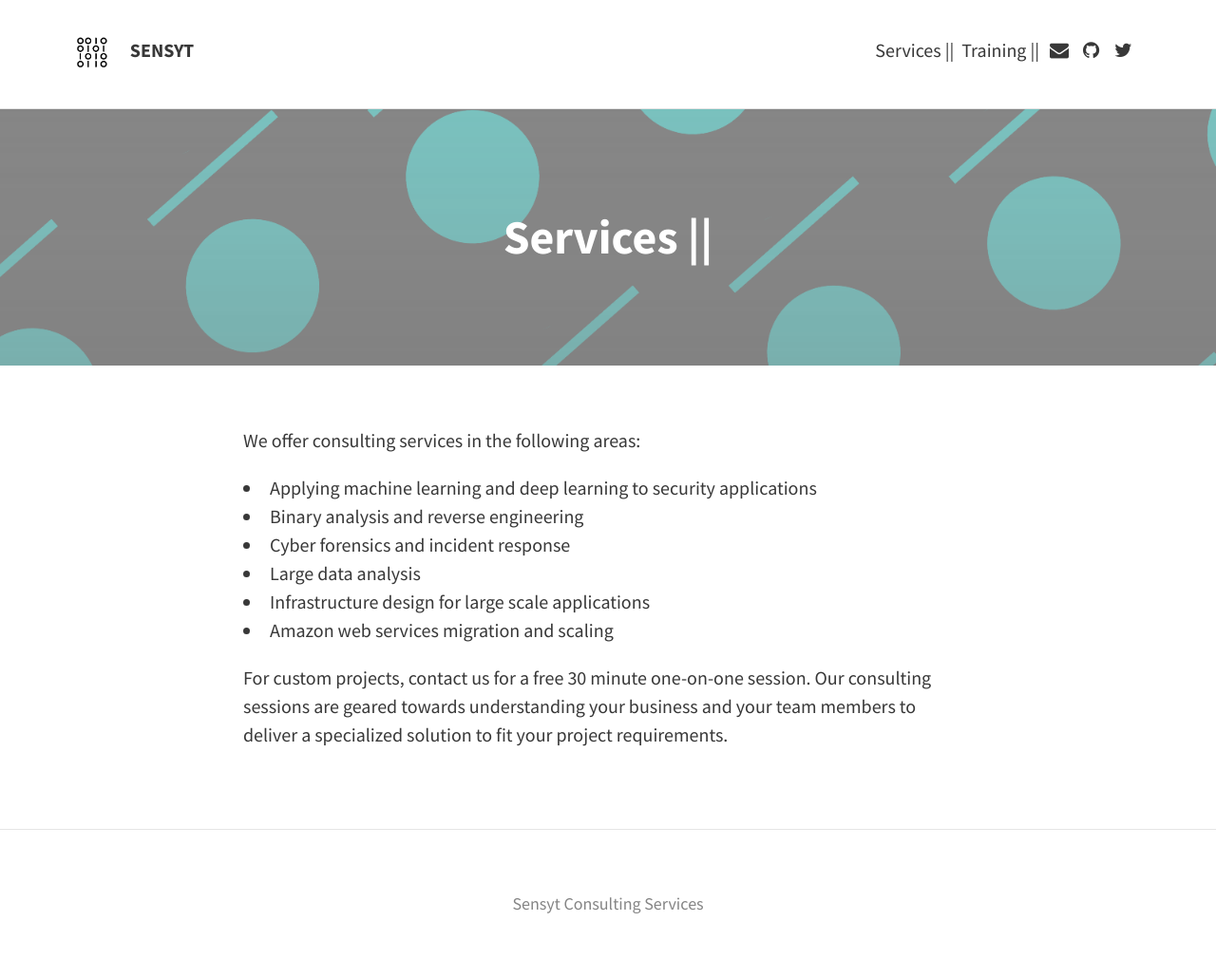
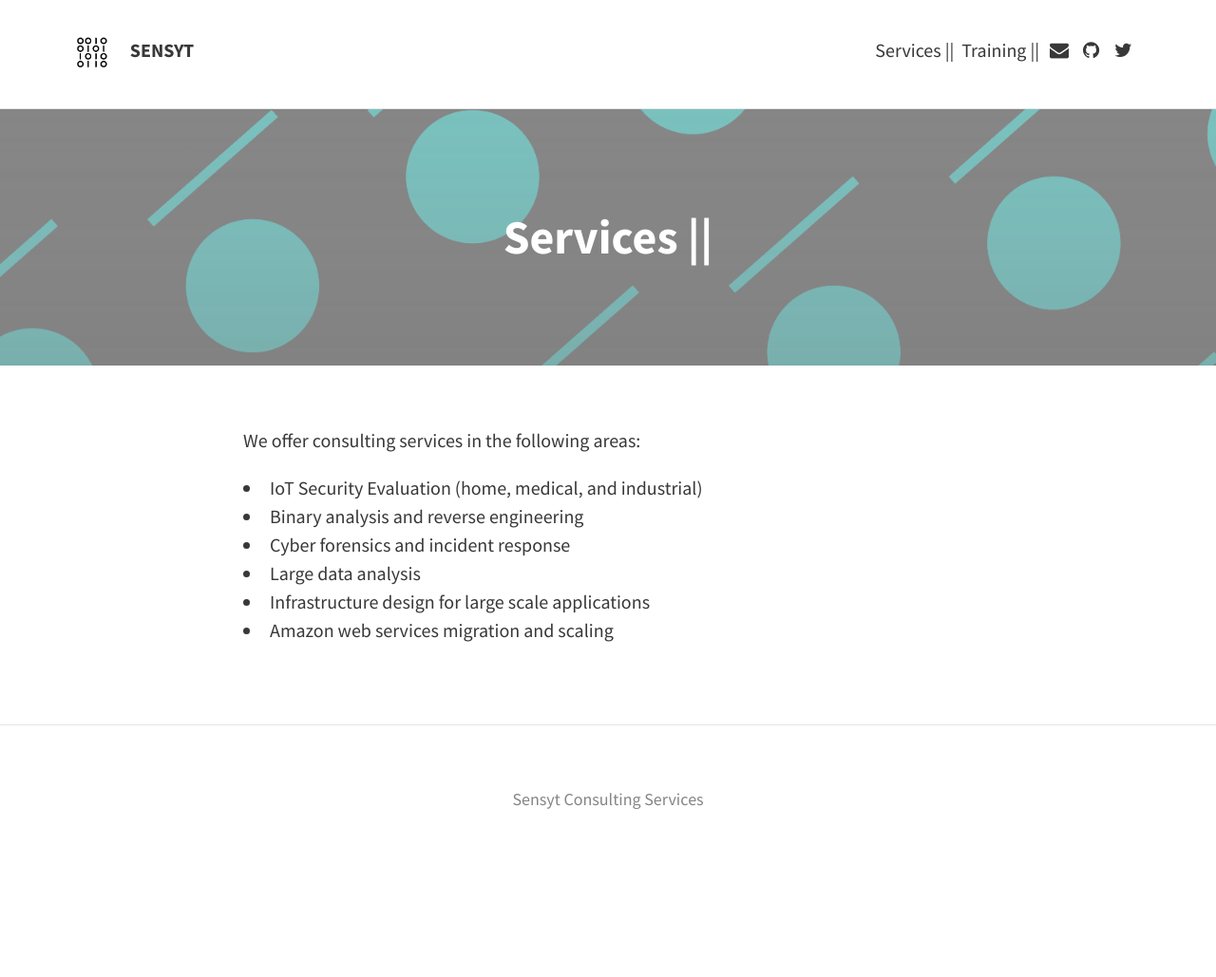
Before and after one commit to alrawi/sensyt.github.io, a Jekyll site: the page built from services.md, in a window 1280 px wide. Shown: the whole page at 95% size. Built offline with Jekyll 4.4.1, drawn with Linux system fonts in a browser that asks for light colours; nearby versions of some CDN libraries; after the commit the page ends 919 px from its top, so only the background shows below that.

Commit message:
Update services.md

```diff
--- a/services.md
+++ b/services.md
@@ -7,11 +7,9 @@ feature-img: "img/sample_feature_img_3.png"
 ---
 
 We offer consulting services in the following areas:
--  Applying machine learning and deep learning to security applications
+-  IoT Security Evaluation (home, medical, and industrial)
 -  Binary analysis and reverse engineering
 -  Cyber forensics and incident response
 -  Large data analysis
 -  Infrastructure design for large scale applications
 -  Amazon web services migration and scaling
-
-For custom projects, contact us for a free 30 minute one-on-one session. Our consulting sessions are geared towards understanding your business and your team members to deliver a specialized solution to fit your project requirements.
```
